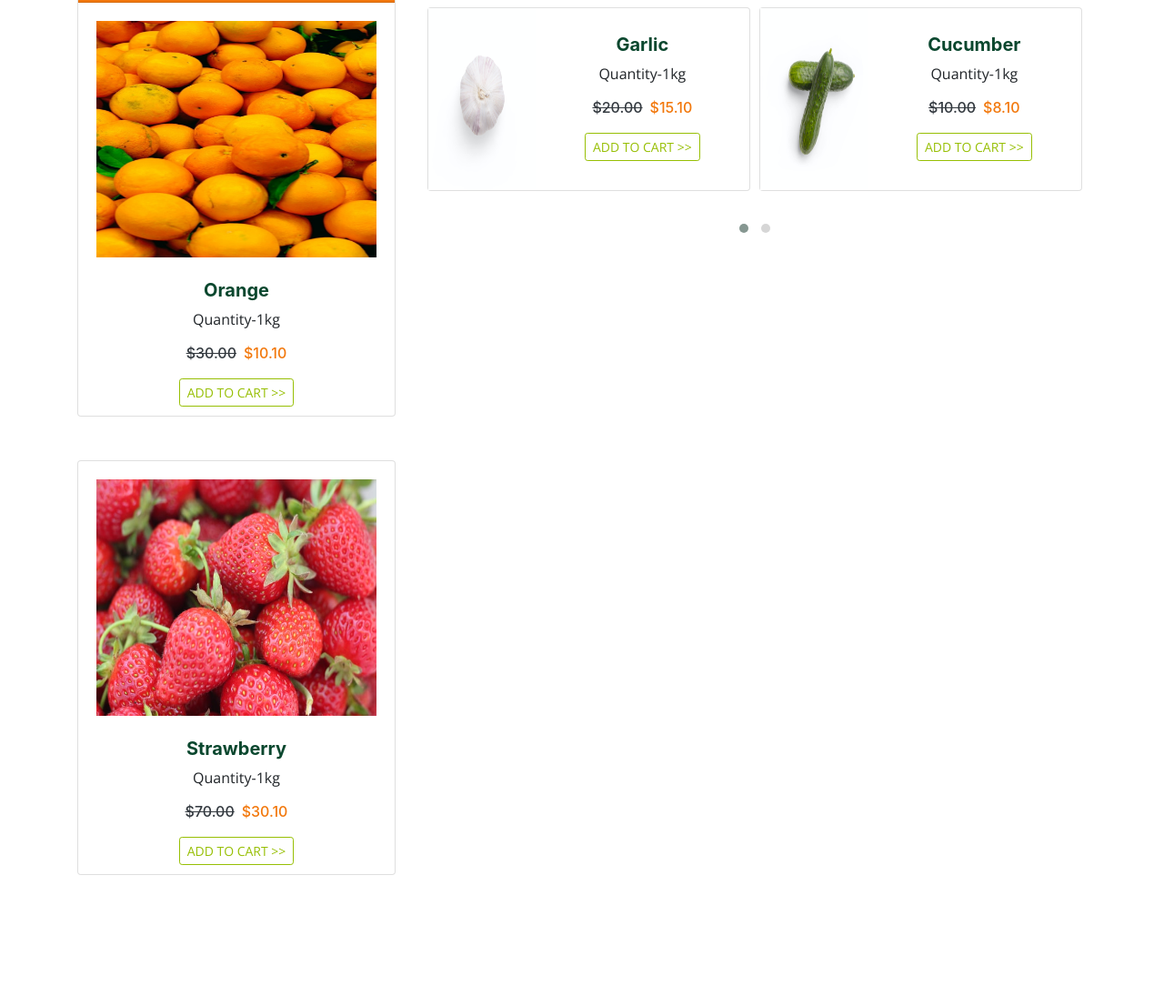
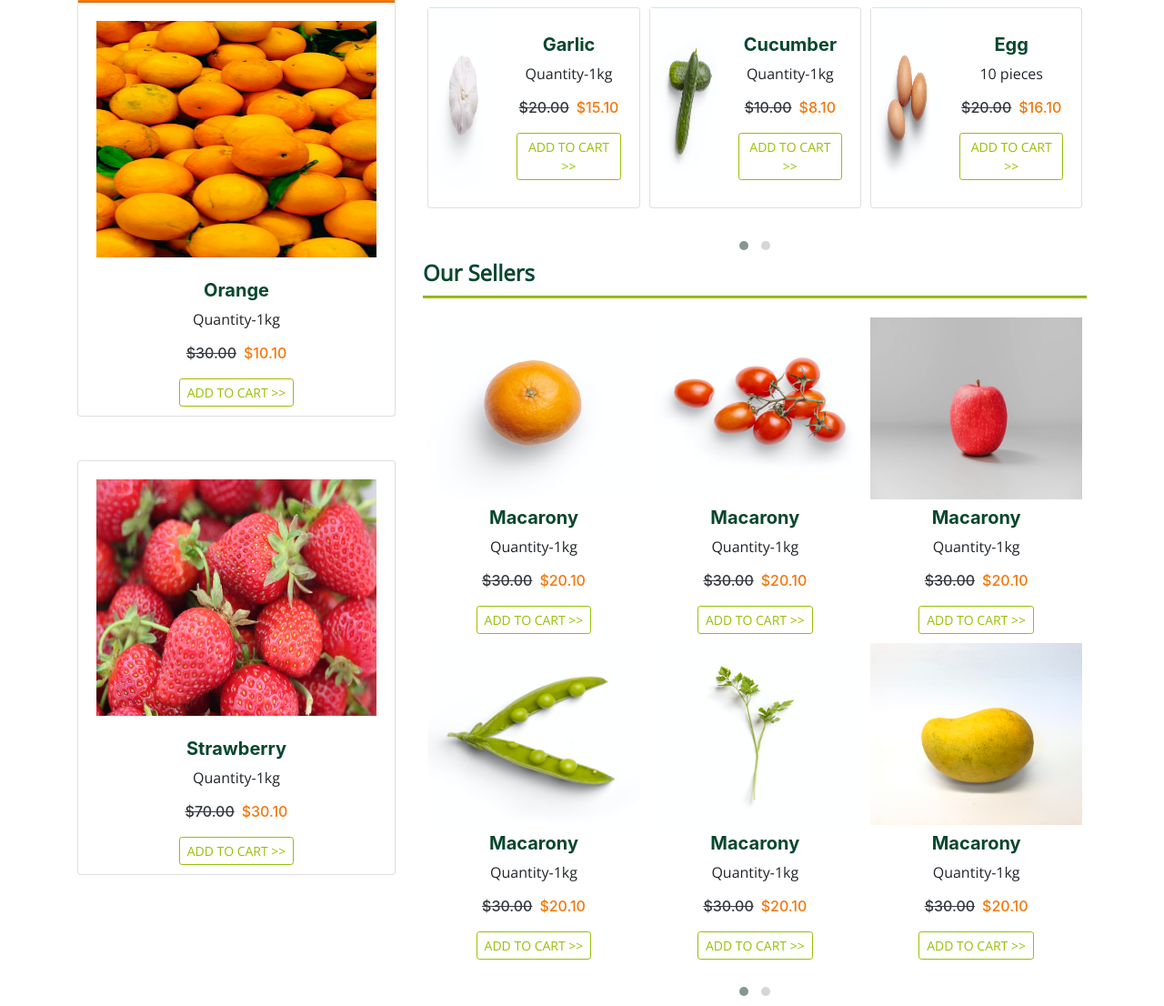
Before and after one commit to mdhamimulhaque/WonderLand, a plain HTML site: page index.html in a window 1280 px wide. Shown: the part 1774-2880 px from the top of the page at 91% size. Before the commit the page ends 2736 px from the top, so only its background shows below. Drawn offline with nearby package versions, Linux system fonts and the light colour scheme.

Commit message:
Deels of the week,Best sellers, Our products section end

```diff
--- a/index.html
+++ b/index.html
@@ -404,9 +404,12 @@
        </div>
      </div>
      <!-- deals of the weeks end ---------------->
-     <!-- best sellers start ---------------->
+     <!-- best_sellers & our product start ---------------->
      <div class="col-12 col-sm-12 col-md-7 col-lg-8 col-xl-8">
-      <h4 class=" primaryTextColor font-weight-bold">Best Sellers</h4>
+      <div class=" row best_sellers">
+      <!-- best sellers start ---------------->
+        <div class="col-12 col-sm-12 col-md-12 col-lg-12 col-xl-12">
+        <h4 class=" primaryTextColor font-weight-bold">Best Sellers</h4>
        <hr class="underline1 mb-3">
        <div class="owl-carousel owl-theme" id="product_carousel">
           <div class="item">
@@ -486,8 +489,107 @@
           </div>
        </div>
      </div>
+
+      </div>
+      <!-- best sellers end ---------------->
+      <div class="col-12 col-sm-12 col-md-12 col-lg-12 col-xl-12">
+        <h4 class=" primaryTextColor font-weight-bold">Our Sellers</h4>
+       <hr class="underline1 mb-3">
+       <div class="owl-carousel owl-theme" id="product_carousel">
+          <div class="item">
+            <div class="product_body">
+              <img class="" src="img/pk1.jpg" alt="">
+              <h5 class="text-center font-weight-bold mt-1 primaryTextColor mt-2">Macarony</h5>
+                <p class="text-center">Quantity-1kg</p>
+                <h6 class="text-center primaryTextColor_2"><del class="pr-2 text-dark">$30.00</del>$20.10</h6>
+                <div class="add_to_card_button text-center">
+                  <a class="btn btn-sm">ADD TO CART >></a>
+                </div>
+            </div>
+
+            <div class="product_body">
+              <img class="" src="img/v3.jpg" alt="">
+              <h5 class="text-center font-weight-bold mt-1 primaryTextColor mt-2">Macarony</h5>
+                <p class="text-center">Quantity-1kg</p>
+                <h6 class="text-center primaryTextColor_2"><del class="pr-2 text-dark">$30.00</del>$20.10</h6>
+                <div class="add_to_card_button text-center">
+                  <a class="btn btn-sm">ADD TO CART >></a>
+                </div>
+            </div>
+
+       </div>
+          <div class="item">
+            <div class="product_body">
+              <img class="" src="img/f6.jpg" alt="">
+              <h5 class="text-center font-weight-bold mt-1 primaryTextColor mt-2">Macarony</h5>
+                <p class="text-center">Quantity-1kg</p>
+                <h6 class="text-center primaryTextColor_2"><del class="pr-2 text-dark">$30.00</del>$20.10</h6>
+                <div class="add_to_card_button text-center">
+                  <a class="btn btn-sm">ADD TO CART >></a>
+                </div>
+            </div>
+
+            <div class="product_body">
+              <img class="" src="img/v2.jpg" alt="">
+              <h5 class="text-center font-weight-bold mt-1 primaryTextColor mt-2">Macarony</h5>
+                <p class="text-center">Quantity-1kg</p>
+                <h6 class="text-center primaryTextColor_2"><del class="pr-2 text-dark">$30.00</del>$20.10</h6>
+                <div class="add_to_card_button text-center">
+                  <a class="btn btn-sm">ADD TO CART >></a>
+                </div>
+            </div>
+
+       </div>
+          <div class="item">
+            <div class="product_body">
+              <img class="" src="img/v6.jpg" alt="">
+              <h5 class="text-center font-weight-bold mt-1 primaryTextColor mt-2">Macarony</h5>
+                <p class="text-center">Quantity-1kg</p>
+                <h6 class="text-center primaryTextColor_2"><del class="pr-2 text-dark">$30.00</del>$20.10</h6>
+                <div class="add_to_card_button text-center">
+                  <a class="btn btn-sm">ADD TO CART >></a>
+                </div>
+            </div>
+
+            <div class="product_body">
+              <img class="" src="img/v5.jpg" alt="">
+              <h5 class="text-center font-weight-bold mt-1 primaryTextColor mt-2">Macarony</h5>
+                <p class="text-center">Quantity-1kg</p>
+                <h6 class="text-center primaryTextColor_2"><del class="pr-2 text-dark">$30.00</del>$20.10</h6>
+                <div class="add_to_card_button text-center">
+                  <a class="btn btn-sm">ADD TO CART >></a>
+                </div>
+            </div>
+       </div>
+          <div class="item">
+            <div class="product_body">
+              <img class="" src="img/f4.jpg" alt="">
+              <h5 class="text-center font-weight-bold mt-1 primaryTextColor mt-2">Macarony</h5>
+                <p class="text-center">Quantity-1kg</p>
+                <h6 class="text-center primaryTextColor_2"><del class="pr-2 text-dark">$30.00</del>$20.10</h6>
+                <div class="add_to_card_button text-center">
+                  <a class="btn btn-sm">ADD TO CART >></a>
+                </div>
+            </div>
+
+            <div class="product_body">
+              <img class="" src="img/f3.jpg" alt="">
+              <h5 class="text-center font-weight-bold mt-1 primaryTextColor mt-2">Macarony</h5>
+                <p class="text-center">Quantity-1kg</p>
+                <h6 class="text-center primaryTextColor_2"><del class="pr-2 text-dark">$30.00</del>$20.10</h6>
+                <div class="add_to_card_button text-center">
+                  <a class="btn btn-sm">ADD TO CART >></a>
+                </div>
+            </div>
+       </div>
+
+     </div>
+      </div>
+    <!--our products section end ---------------->
     </div>
-    <!-- best sellers end ---------------->
+  </div>
+    <!-- best_sellers & our products section end ---------------->
+    </div>
    </div>
 </section>
 <!--======= Deels of the week,Best sellers, Our products section end=========================-->
@@ -548,7 +650,7 @@ $('.owl-carousel').owlCarousel({
         },
 
         1024:{
-            items:2
+            items:3
         },
         1440:{
           items:3
```
